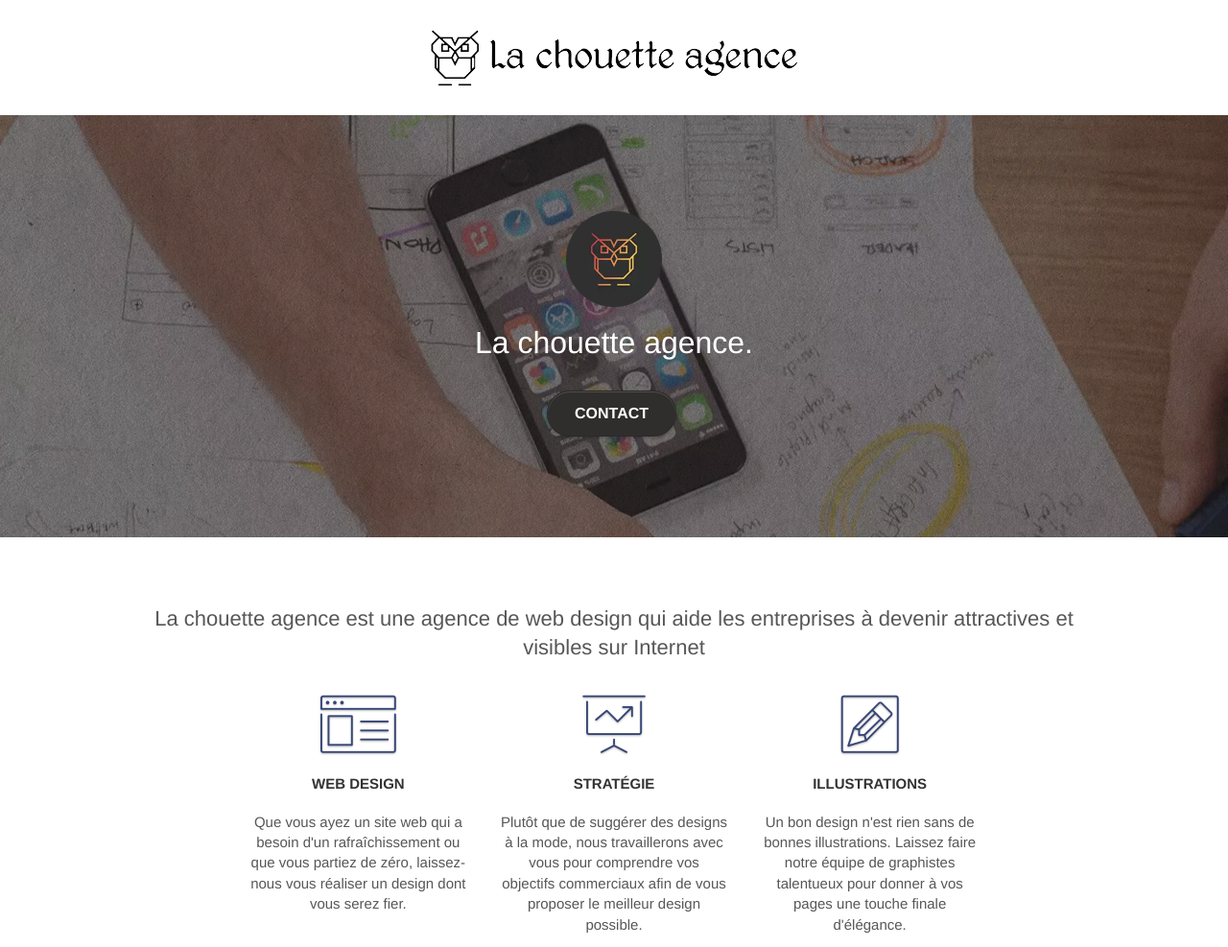
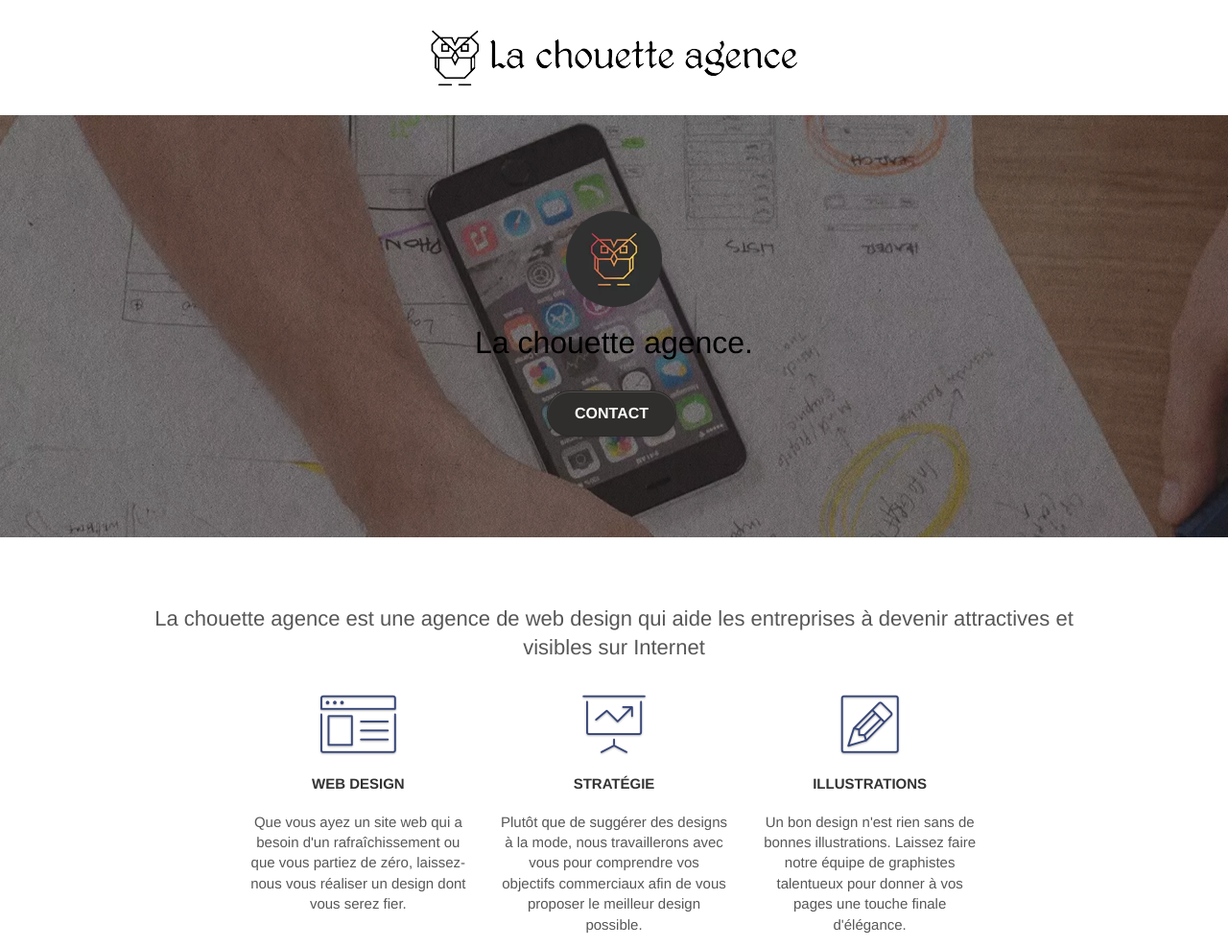
Before and after one commit to JAPSx7/P4_PELAEZ_Jorge_updated, a plain HTML site: page docs/index.html in a window 1280 px wide. Shown: the top 987 px of the page at 96% size. Drawn offline with Linux system fonts and the light colour scheme.

Commit message:
modif contrast

```diff
--- a/docs/style.css
+++ b/docs/style.css
@@ -788,7 +788,7 @@ h4 {
 }
 
 .tc-white {
-    color: white!important;
+    color: black!important;
 }
 
 .btn-atomic-tangerine {
```
